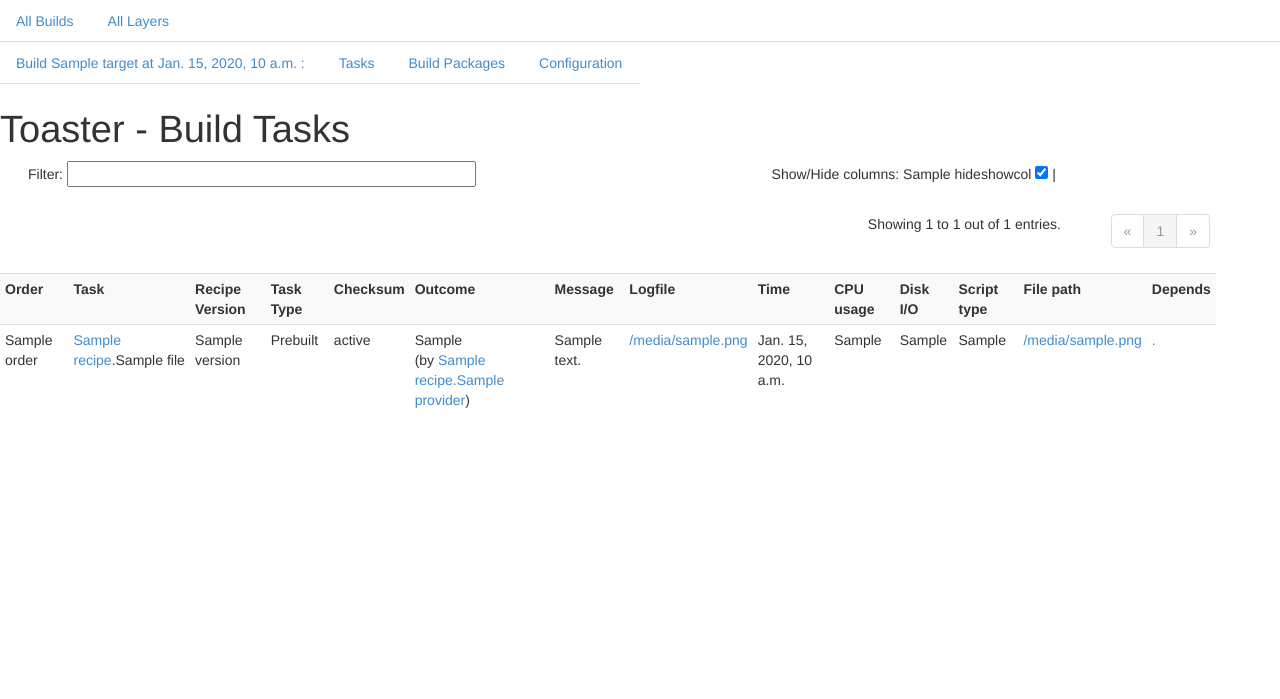
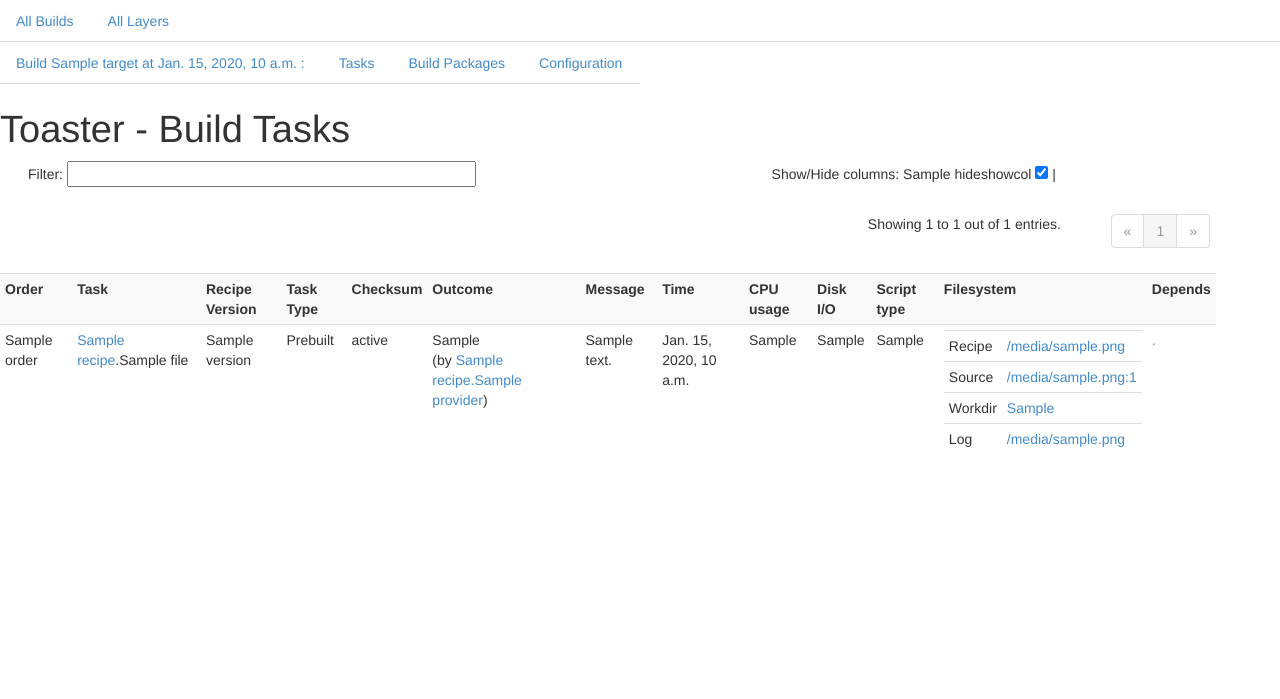
Before and after one commit to michaelwood/toaster, a Django app: template bldviewer/templates/task.html in a window 1280 px wide. Shown: the top 699 px of the page. Run offline with Django 3.2, Linux system fonts and the light colour scheme; the template is opened without the code that fills it: most values are stand-ins (such as "Sample title", 1, 10 or a date in 2020); some libraries are stand-ins or nearby versions.

Commit message:
toaster: Add more information for tasks in Simple UI
This patch adds more information about Tasks in the Simple UI:
* all local file system information is not listed in a single
column, showing the common relationship
* adding the display for the location of the task source
* we display the work directory for each task

Signed-off-by: Alexandru DAMIAN <alexandru.damian@intel.com>

```diff
--- a/bldviewer/templates/task.html
+++ b/bldviewer/templates/task.html
@@ -14,12 +14,11 @@
             <th>Checksum</th>
             <th>Outcome</th>
             <th>Message</th>
-            <th>Logfile</th>
             <th>Time</th>
             <th>CPU usage</th>
             <th>Disk I/O</th>
             <th>Script type</th>
-            <th>File path</th>
+            <th>Filesystem</th>
             <th>Depends</th>
             </tr>
 
@@ -40,12 +39,17 @@
                 <td>{{task.sstate_checksum}}</td>
                 <td>{{task.get_outcome_display}}{% if task.provider %}</br>(by <a href="#{{task.provider.recipe.name}}.{{task.provider.task_name}}">{{task.provider.recipe.name}}.{{task.provider.task_name}}</a>){% endif %}</td>
                 <td><p>{{task.message}}</td>
-                <td><a target="_fileview" href="file:///{{task.logfile}}">{{task.logfile}}</a></td>
                 <td>{{task.elapsed_time}}</td>
                 <td>{{task.cpu_usage}}</td>
                 <td>{{task.disk_io}}</td>
                 <td>{{task.get_script_type_display}}</td>
-                <td><a target="_fileview" href="file:///{{task.recipe.file_path}}">{{task.recipe.file_path}}</a></td>
+                <td> <table>
+<tr><td>                Recipe</td><td><a target="_fileview" href="file:///{{task.recipe.file_path}}">{{task.recipe.file_path}}</a></td></tr>
+<tr><td>                Source</td><td><a target="_fileview" href="file:///{{task.file_name}}">{{task.file_name}}:{{task.line_number}}</a></td></tr>
+<tr><td>                Workdir</td><td><a target="_fileview" href="file:///{{task.work_directory}}">{{task.work_directory}}</a></td></tr>
+<tr><td>                Log</td><td><a target="_fileview" href="file:///{{task.logfile}}">{{task.logfile}}</a><br/></td></tr>
+</table>
+                </td>
                 <td>
             <div style="height: 3em; overflow:auto">
                 {% for tt in task.task_dependencies_task.all %}
```
